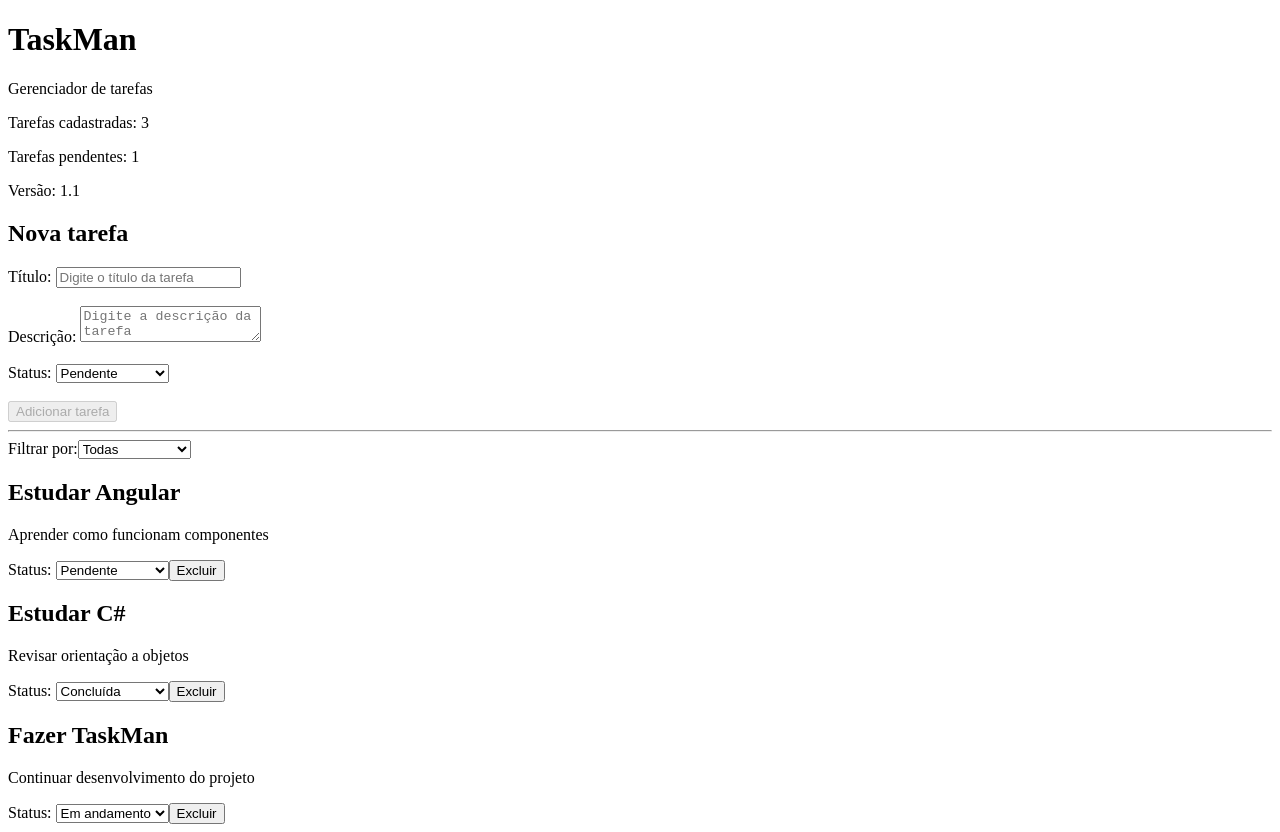
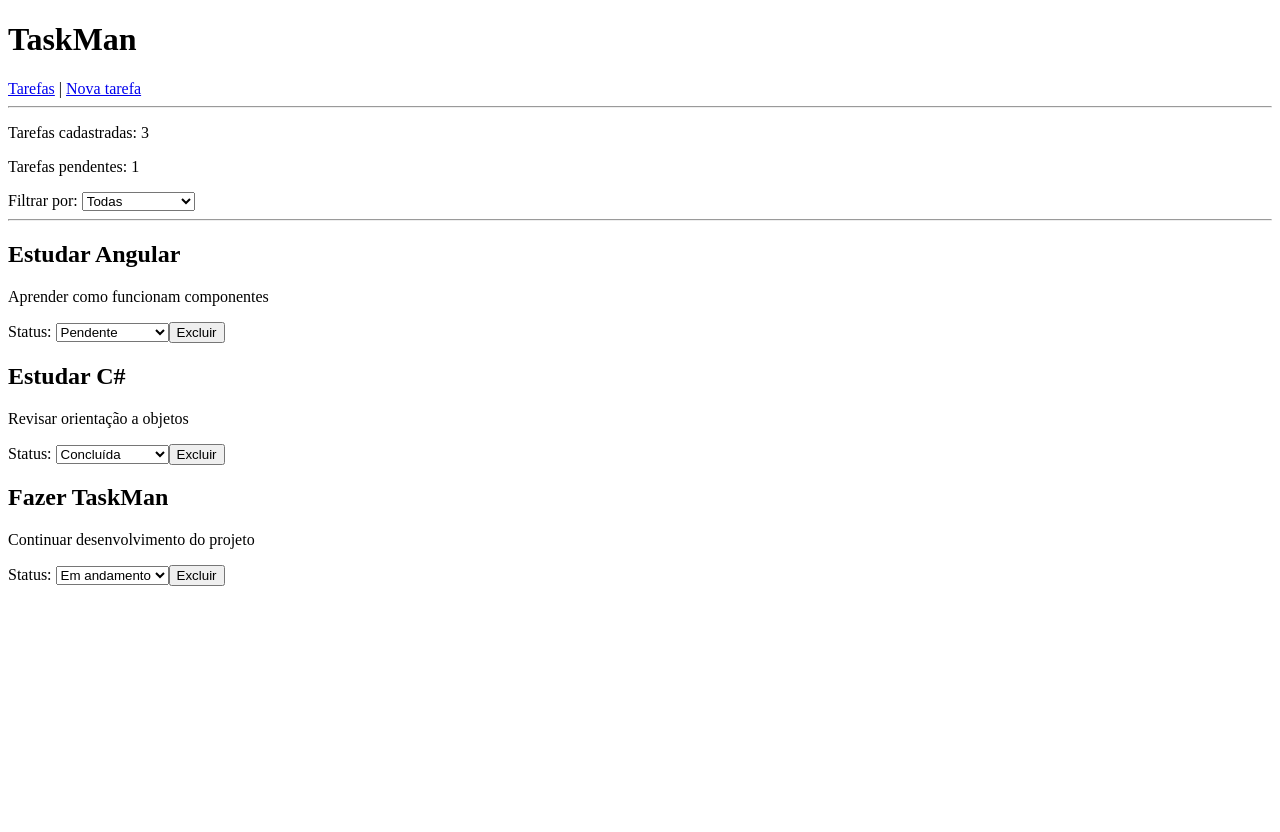
Before and after one commit to devhenriquecastanheira/TaskMan, an Angular app in the folder frontend/: page /tarefas in a window 1280 px wide. Before the commit this address led to /. After the commit the page ends 800 px from the top, so only its background shows below. Built offline with nearby package versions, Linux system fonts and the light colour scheme.

Commit message:
Adicionando navegação entre páginas com Angular Router.

```diff
--- a/frontend/src/app/app.html
+++ b/frontend/src/app/app.html
@@ -1,47 +1,13 @@
-<h1>{{ nomeDoProjeto }}</h1>
+<h1>TaskMan</h1>
 
-<p>{{ descricao }}</p>
+<nav>
+  <a routerLink="/tarefas">Tarefas</a>
 
-<p>Tarefas cadastradas: {{ quantidadeDeTarefas() }}</p>
+  <span> | </span>
 
-<p>Tarefas pendentes: {{ quantidadePendentes() }}</p>
-
-<p>Versão: {{ versao }}</p>
-
-<app-task-form
-  (tarefaAdicionada)="adicionarTarefa($event)">
-</app-task-form>
+  <a routerLink="/nova-tarefa">Nova tarefa</a>
+</nav>
 
 <hr>
 
-<label>Filtrar por:</label>
-
-<select
-  id="filtro"
-  [value]="filtro()"
-  (change)="alterarFiltro($any($event.target).value)"
->
-  <option value="Todas">Todas</option>
-  <option value="Pendente">Pendente</option>
-  <option value="Em andamento">Em andamento</option>
-  <option value="Concluída">Concluída</option>
-</select>
-
-@if (tarefas().length > 0) {
-
-  @for (tarefa of tarefasFiltradas(); track tarefa.id) {
-
-    <app-task-card
-      [titulo]="tarefa.titulo"
-      [descricao]="tarefa.descricao"
-      [status]="tarefa.status"
-      (remover)="excluirTarefa(tarefa.id)"
-      (statusAlterado)="alterarStatus(tarefa.id, $event)">
-    </app-task-card>
-
-  }
-} @else {
-
-  <p>Nenhuma tarefa cadastrada.</p>
-
-}
+<router-outlet></router-outlet>
--- a/frontend/src/app/app.routes.ts
+++ b/frontend/src/app/app.routes.ts
@@ -1,3 +1,19 @@
 import { Routes } from '@angular/router';
+import { TaskList } from './pages/task-list/task-list';
+import { TaskCreate } from './pages/task-create/task-create';
 
-export const routes: Routes = [];
+export const routes: Routes = [
+  {
+    path: '',
+    redirectTo: '/tarefas',
+    pathMatch: 'full'
+  },
+  {
+    path: 'tarefas',
+    component: TaskList
+  },
+  {
+    path: 'nova-tarefa',
+    component: TaskCreate
+  }
+];
--- a/frontend/src/app/app.ts
+++ b/frontend/src/app/app.ts
@@ -1,52 +1,10 @@
-import {Component, computed, inject, signal } from '@angular/core';
-import { TaskCard } from './components/task-card/task-card';
-import { TaskForm } from './components/task-form/task-form';
-import { Task, TaskStatus } from './models/task.model';
-import { TaskService } from './services/task';
+import { Component } from '@angular/core';
+import { RouterLink, RouterOutlet } from '@angular/router';
 
 @Component({
-  imports: [TaskCard, TaskForm],
+  imports: [RouterOutlet, RouterLink],
   selector: 'app-root',
   styleUrl: './app.css',
   templateUrl: './app.html',
 })
-export class App {
-  nomeDoProjeto = 'TaskMan';
-  descricao = 'Gerenciador de tarefas';
-  versao = 1.1;
-  quantidadeDeTarefas = computed(() => this.tarefas().length);
-  quantidadePendentes = computed(() =>
-    this.tarefas().filter(tarefa => tarefa.status === 'Pendente').length
-  );
-  filtro = signal<FiltroStatus>('Todas');
-  tarefasFiltradas = computed(() => {
-    if (this.filtro() === 'Todas') {
-      return this.tarefas();
-    }
-
-    return this.tarefas().filter(
-      tarefa => tarefa.status === this.filtro()
-    );
-  });
-
-  private readonly taskService = inject(TaskService);
-
-  readonly tarefas = this.taskService.tarefas;
-
-  excluirTarefa(id: number) {
-    this.taskService.excluirTarefa(id);
-  }
-
-  adicionarTarefa(tarefa: Task) {
-    this.taskService.adicionarTarefa(tarefa);
-  }
-
-  alterarStatus(id: number, status: TaskStatus) {
-    this.taskService.alterarStatus(id, status);
-  }
-
-  alterarFiltro(filtro: FiltroStatus) {
-    this.filtro.set(filtro);
-  }
-}
-type FiltroStatus = 'Todas' | TaskStatus;
+export class App {}
--- /dev/null
+++ b/frontend/src/app/pages/task-create/task-create.html
@@ -0,0 +1,5 @@
+<h2>Criar nova tarefa</h2>
+
+<app-task-form
+  (tarefaAdicionada)="adicionarTarefa($event)">
+</app-task-form>
--- /dev/null
+++ b/frontend/src/app/pages/task-create/task-create.ts
@@ -0,0 +1,22 @@
+import { Component, inject } from '@angular/core';
+import { Router } from '@angular/router';
+import { TaskForm } from '../../components/task-form/task-form';
+import { Task } from '../../models/task.model';
+import { TaskService } from '../../services/task';
+
+@Component({
+  imports: [TaskForm],
+  selector: 'app-task-create',
+  styleUrl: './task-create.css',
+  templateUrl: './task-create.html',
+})
+export class TaskCreate {
+  private readonly taskService = inject(TaskService);
+  private readonly router = inject(Router);
+
+  adicionarTarefa(tarefa: Task) {
+    this.taskService.adicionarTarefa(tarefa);
+
+    this.router.navigate(['/tarefas']);
+  }
+}
--- /dev/null
+++ b/frontend/src/app/pages/task-list/task-list.html
@@ -0,0 +1,37 @@
+<p>Tarefas cadastradas: {{ quantidadeDeTarefas() }}</p>
+<p>Tarefas pendentes: {{ quantidadePendentes() }}</p>
+
+<label for="filtro">Filtrar por: </label>
+
+<select
+  id="filtro"
+  [value]="filtro()"
+  (change)="alterarFiltro($any($event.target).value)"
+>
+  <option value="Todas">Todas</option>
+  <option value="Pendente">Pendente</option>
+  <option value="Em andamento">Em andamento</option>
+  <option value="Concluída">Concluída</option>
+</select>
+
+<hr>
+
+@if (tarefasFiltradas().length > 0) {
+
+  @for (tarefa of tarefasFiltradas(); track tarefa.id) {
+
+    <app-task-card
+      [titulo]="tarefa.titulo"
+      [descricao]="tarefa.descricao"
+      [status]="tarefa.status"
+      (remover)="excluirTarefa(tarefa.id)"
+      (statusAlterado)="alterarStatus(tarefa.id, $event)">
+    </app-task-card>
+
+  }
+
+} @else {
+
+  <p>Nenhuma tarefa encontrada.</p>
+
+}
--- /dev/null
+++ b/frontend/src/app/pages/task-list/task-list.ts
@@ -0,0 +1,52 @@
+import { Component, computed, inject, signal } from '@angular/core';
+import { TaskCard } from '../../components/task-card/task-card';
+import { TaskService } from '../../services/task';
+import { TaskStatus } from '../../models/task.model';
+
+type FiltroStatus = 'Todas' | TaskStatus;
+
+@Component({
+  imports: [TaskCard],
+  selector: 'app-task-list',
+  styleUrl: './task-list.css',
+  templateUrl: './task-list.html',
+})
+export class TaskList {
+  private readonly taskService = inject(TaskService);
+
+  readonly tarefas = this.taskService.tarefas;
+
+  quantidadeDeTarefas = computed(() =>
+    this.tarefas().length
+  );
+
+  quantidadePendentes = computed(() =>
+    this.tarefas()
+      .filter(tarefa => tarefa.status === 'Pendente')
+      .length
+  );
+
+  filtro = signal<FiltroStatus>('Todas');
+
+  tarefasFiltradas = computed(() => {
+    if (this.filtro() === 'Todas') {
+      return this.tarefas();
+    }
+
+    return this.tarefas().filter(
+      tarefa => tarefa.status === this.filtro()
+    );
+  });
+
+  alterarFiltro(filtro: FiltroStatus) {
+    this.filtro.set(filtro);
+  }
+
+  excluirTarefa(id: number) {
+    this.taskService.excluirTarefa(id);
+  }
+
+  alterarStatus(id: number, status: TaskStatus) {
+    this.taskService.alterarStatus(id, status);
+  }
+}
```
Also changed, not shown: frontend/src/app/pages/task-create/task-create.css (added), frontend/src/app/pages/task-list/task-list.css (added), 2 other files (tests, documents, lock files or other folders).
